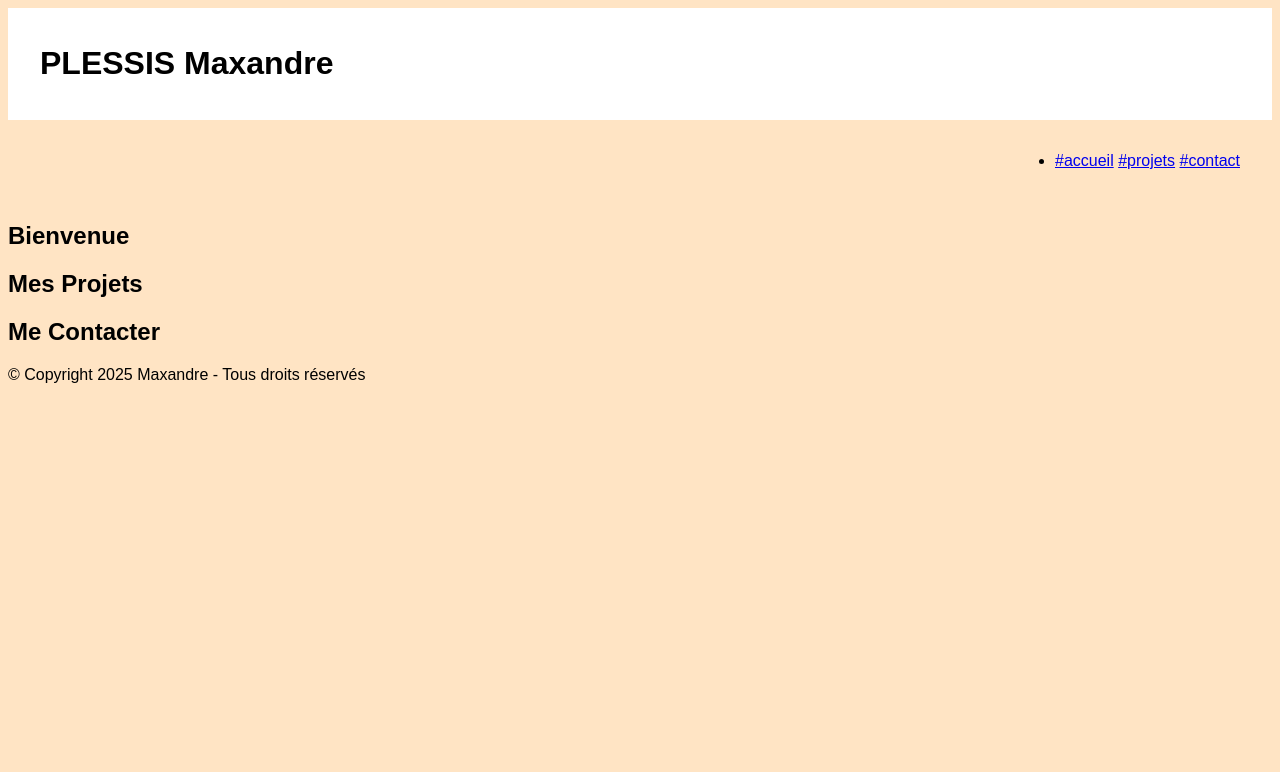
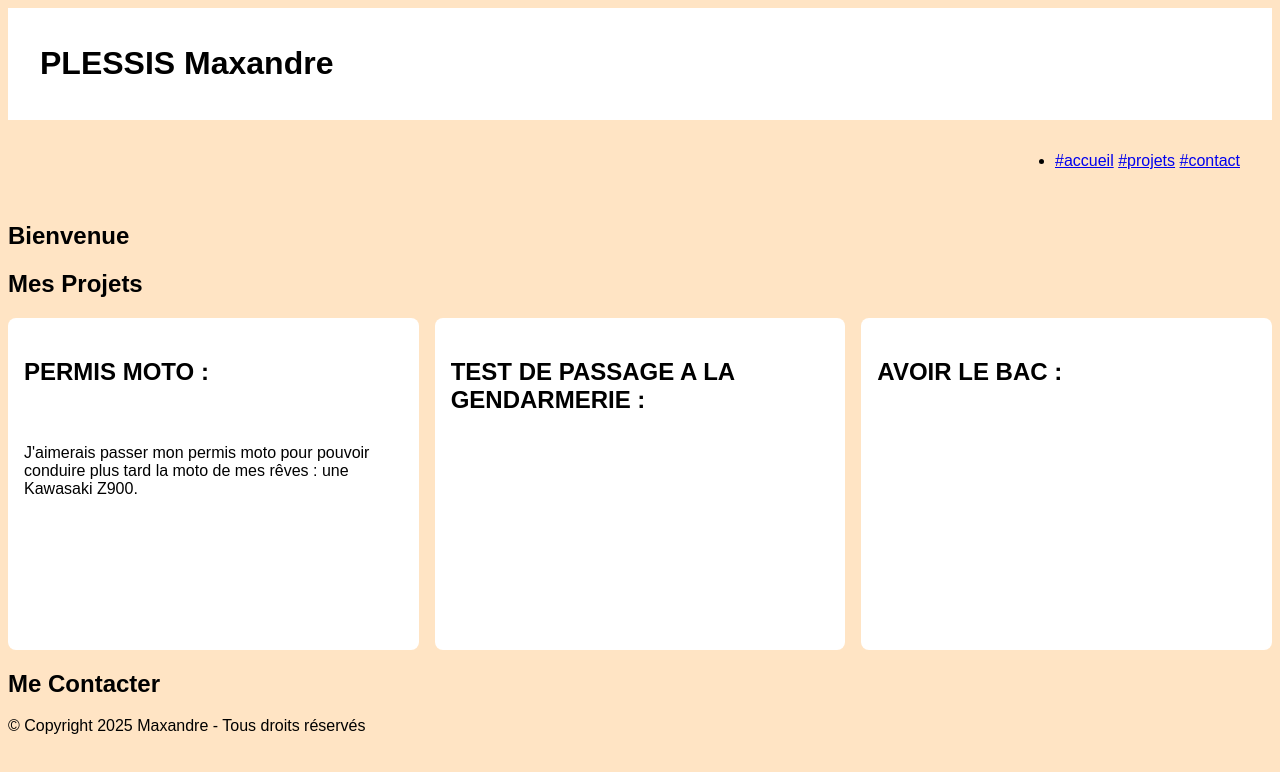
Before and after one commit to DevMaxoDev/portefolio-ciel-Maxandre, a plain HTML site: page projet-web/index.html in a window 1280 px wide. Drawn offline with Linux system fonts and the light colour scheme.

```diff
--- a/projet-web/index.html
+++ b/projet-web/index.html
@@ -25,6 +25,19 @@
         </section>
         <section id="projets">
             <h2>Mes Projets</h2>
+            <div class="gallery">
+                <div class="card">
+                    <h2><p>PERMIS MOTO :</p></h2>
+                    <br><p>J'aimerais passer mon permis moto pour pouvoir conduire plus tard la moto de mes rêves : une Kawasaki Z900.</p>
+                </div>
+                <div class="card">
+                    <h2><p>TEST DE PASSAGE A LA GENDARMERIE :</p></h2>
+                    <br><p></p>
+                </div>
+                <div class="card">
+                    <h2><p>AVOIR LE BAC :</p></h2>
+                </div>
+            </div>
         </section>
         <section id="contact">
             <h2>Me Contacter</h2>
--- a/projet-web/style.css
+++ b/projet-web/style.css
@@ -9,6 +9,10 @@
     justify-content: flex-start;
     background-color: white;
     padding: 1rem 2rem;
+
+@media (max-width: 768px)
+    flex-direction: .card;
+    align-items: flex-start;
 }
 
 nav{
@@ -16,3 +20,18 @@
     justify-content: flex-end;
     padding: 1rem 2rem;
 }
+
+.gallery {
+    display: flex;
+    align-self: auto;
+    gap: 1rem;
+}
+
+.card {
+    width: 300px;
+    height: 300px;
+    flex-grow: 1;
+    background-color: white;
+    padding: 1rem;
+    border-radius: 8px;
+}
```
Also changed, not shown: projet-web/contact.html (+10 -1 lines), projet-web/projets.html (+10 -1 lines).
